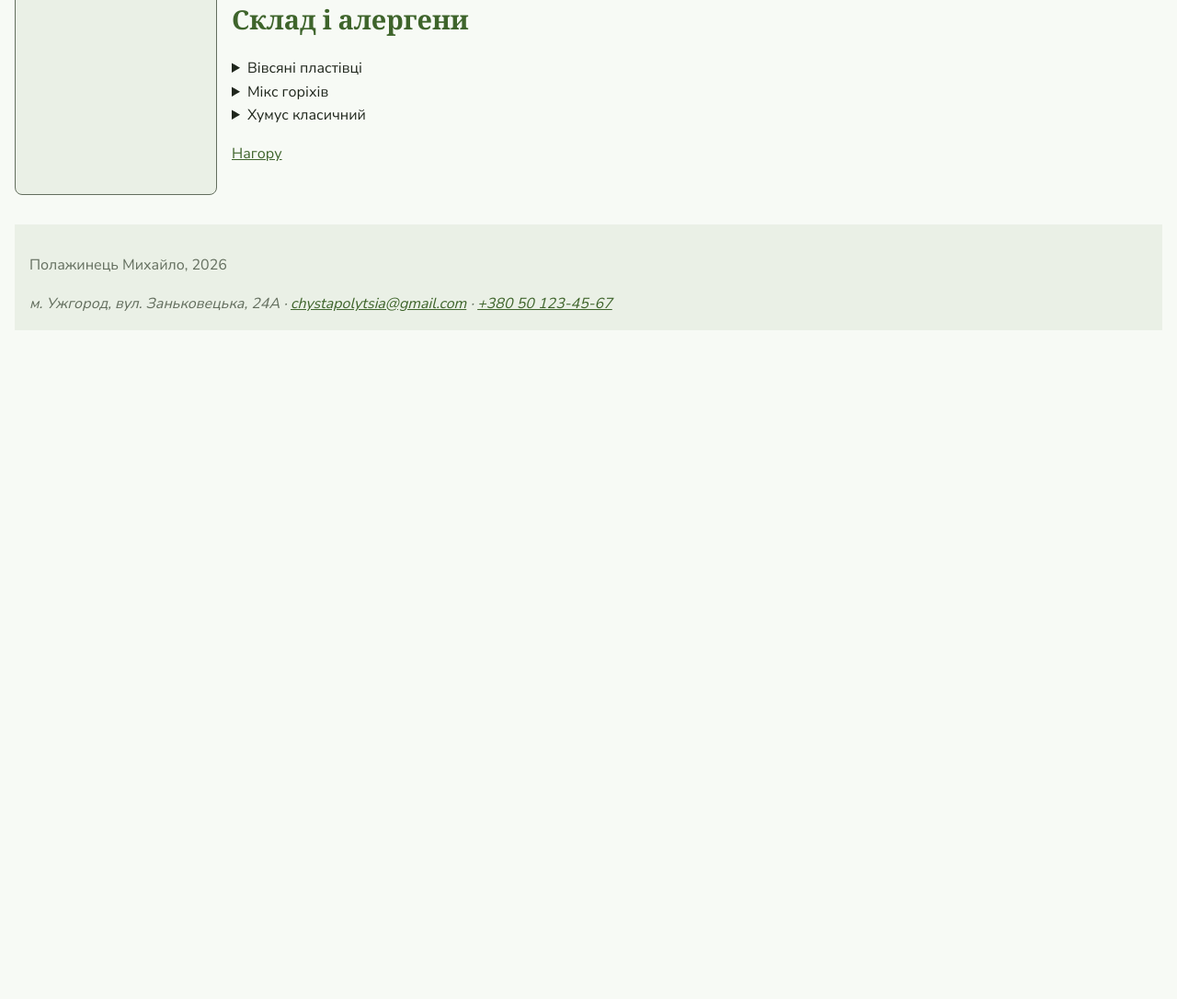
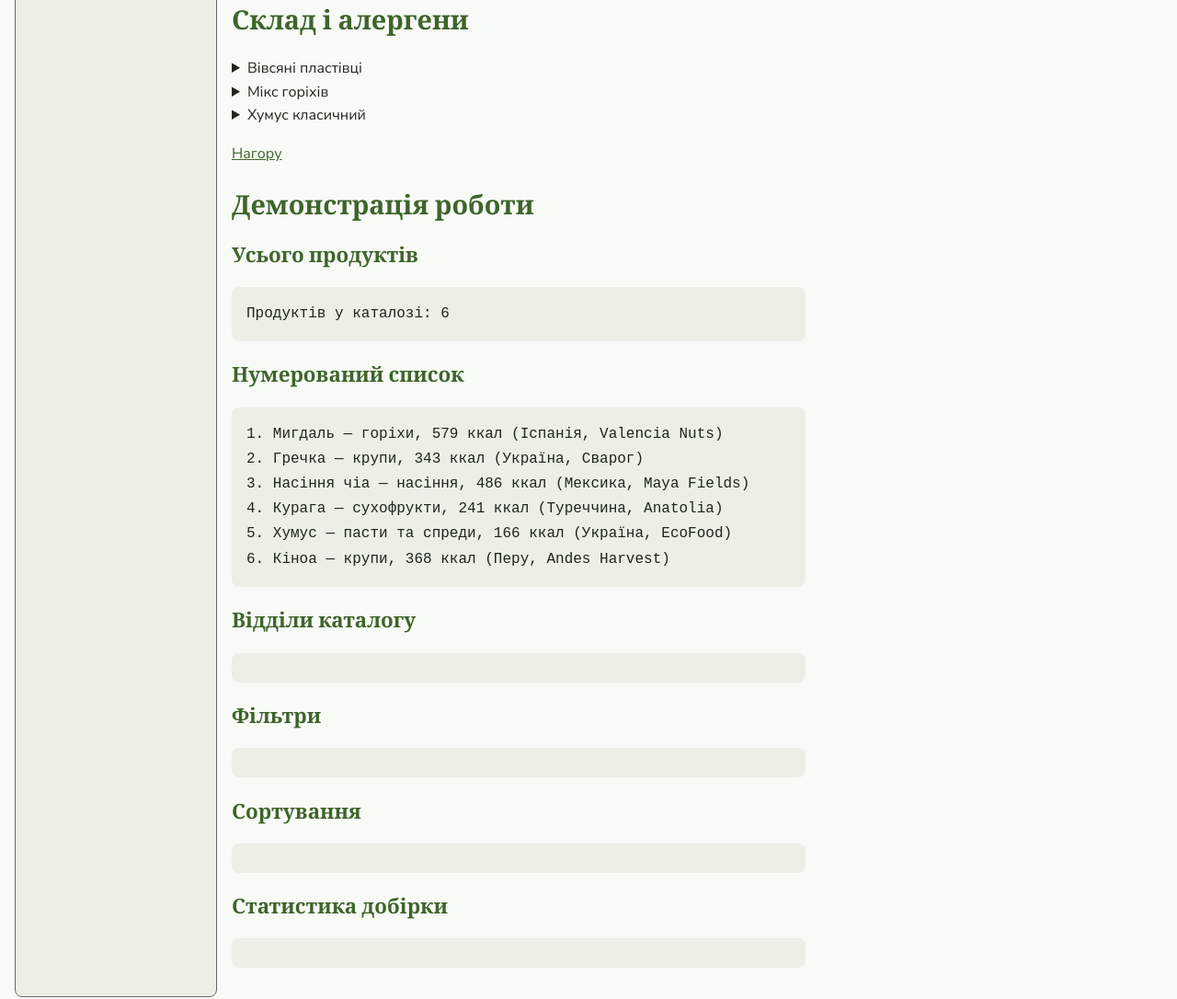
Before and after one commit to Mionsai/Practice-uzhnu, a plain HTML site: page catalog.html in a window 1280 px wide. Shown: the part 2695-3781 px from the top of the page at 92% size. Before the commit the page ends 3054 px from the top, so only its background shows below. Drawn offline with nearby package versions, Linux system fonts and the light colour scheme.

Commit message:
LR8: секція демонстрації, функція show() і нумерація циклом for

```diff
--- a/catalog.html
+++ b/catalog.html
@@ -299,6 +299,29 @@
             </details>
             <p><a href="#top">Нагору</a></p>
         </section>
+
+        <!-- Демонстрація роботи JS: усе виводиться сюди через textContent, не в консоль -->
+        <section class="demo" id="demo">
+            <h2>Демонстрація роботи</h2>
+
+            <h3>Усього продуктів</h3>
+            <p class="js-out" id="out-count"></p>
+
+            <h3>Нумерований список</h3>
+            <p class="js-out" id="out-numbered"></p>
+
+            <h3>Відділи каталогу</h3>
+            <p class="js-out" id="out-categories"></p>
+
+            <h3>Фільтри</h3>
+            <p class="js-out" id="out-filter"></p>
+
+            <h3>Сортування</h3>
+            <p class="js-out" id="out-sorted"></p>
+
+            <h3>Статистика добірки</h3>
+            <p class="js-out" id="out-stats"></p>
+        </section>
         </main>
 
         <aside class="layout__aside">
--- a/css/styles.css
+++ b/css/styles.css
@@ -1139,3 +1139,14 @@ dialog button {
     background: var(--color-surface);
   }
 }
+
+/* Блок виводу JS (LR8). pre-line лишає переноси \n у textContent і склеює
+   зайві пробіли; без нього весь список зліпився б в один рядок. */
+.js-out {
+  white-space: pre-line;
+  font-family: ui-monospace, monospace;
+  background: var(--color-surface);
+  padding: var(--space-md);
+  border-radius: var(--radius);
+  line-height: 1.7;
+}
--- a/js/app.js
+++ b/js/app.js
@@ -68,3 +68,35 @@ const products = [
         tags: ["безглютенове", "повноцінний білок", "залізо"],
     },
 ];
+
+
+// === Допоміжні функції ===
+
+// Записує текст у елемент за id. Масив рядків склеює переносами.
+const show = (id, value) => {
+    const box = document.getElementById(id);
+    if (box === null) {
+        console.error("Немає елемента з id:", id);
+        return;
+    }
+    box.textContent = Array.isArray(value) ? value.join("\n") : value;
+};
+
+
+// === Обробка даних ===
+
+// Приймає масив продуктів, повертає масив готових рядків «№. назва — …».
+function numberedList(items) {
+    const lines = [];
+    for (let i = 0; i < items.length; i++) {
+        const p = items[i];
+        lines.push(`${i + 1}. ${p.title} — ${p.category}, ${p.calories} ккал (${p.origin.country}, ${p.origin.producer})`);
+    }
+    return lines;
+}
+
+
+// === Вивід на сторінку ===
+
+show("out-count", `Продуктів у каталозі: ${products.length}`);
+show("out-numbered", numberedList(products));
```
